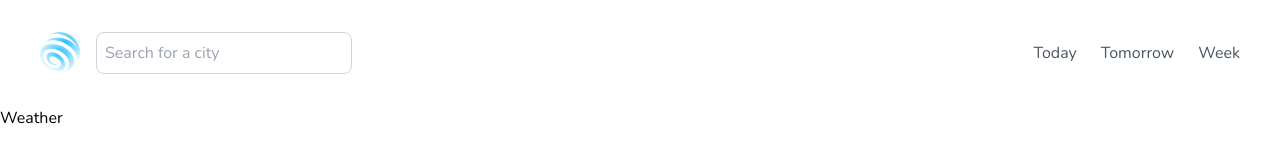
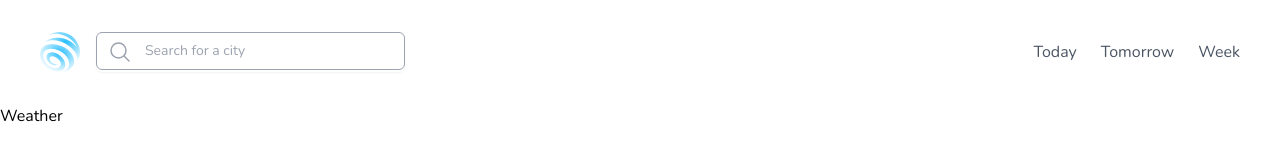
Before and after one commit to kazhemyaka/atmosphere, a React (Vite) app: page /weather in a window 1280 px wide. Shown: the top 160 px of the page. Built offline with nearby package versions, Linux system fonts and the light colour scheme.

Commit message:
Search form transformed to component

```diff
--- a/src/components/Header/WeatherHeader.jsx
+++ b/src/components/Header/WeatherHeader.jsx
@@ -1,19 +1,14 @@
 import Logo from "../../assets/logo.svg";
+import Search from "../Search/Search";
 
 function WeatherHeader() {
   return (
     <header className="bg-white flex items-center justify-between py-8 px-10">
-      <div className="flex gap-4">
+      <div className="flex gap-4 align-center">
         <a href="#">
           <img src={Logo} alt="Logo" className="h-10 w-auto" />
         </a>
-        <form action="#">
-          <input
-            type="text"
-            placeholder="Search for a city"
-            className="border border-gray-300 p-2 rounded-lg w-64 transition ease-in-out"
-          />
-        </form>
+        <Search />
       </div>
       <nav>
         <ul className="flex items-center justify-content space-x-6">
--- /dev/null
+++ b/src/components/Search/Search.jsx
@@ -0,0 +1,33 @@
+const Search = () => {
+  return (
+    <form action="#" className="flex justify-center">
+      <div className="relative rounded-md shadow-sm">
+        <div className="pointer-events-none absolute inset-y-0 left-0 flex items-center pl-3">
+          <svg
+            xmlns="http://www.w3.org/2000/svg"
+            fill="none"
+            viewBox="0 0 24 24"
+            strokeWidth={1.5}
+            stroke="currentColor"
+            className="size-6 text-gray-400"
+          >
+            <path
+              strokeLinecap="round"
+              strokeLinejoin="round"
+              d="m21 21-5.197-5.197m0 0A7.5 7.5 0 1 0 5.196 5.196a7.5 7.5 0 0 0 10.607 10.607Z"
+            />
+          </svg>
+        </div>
+        <input
+          type="text"
+          name="city"
+          id="city"
+          className="w-full block rounded-md border border-gray-400 py-1.5 pl-12 pr-20 text-gray-900 placeholder:text-gray-400 sm:text-sm sm:leading-6 focus:outline-none focus:ring-1 focus:ring-dodger-blue focus:border-dodger-blue transition ease-in-out duration-150"
+          placeholder="Search for a city"
+        />
+      </div>
+    </form>
+  );
+};
+
+export default Search;
--- a/src/components/WelcomeSection/WelcomeSection.jsx
+++ b/src/components/WelcomeSection/WelcomeSection.jsx
@@ -1,3 +1,5 @@
+import Search from "../Search/Search";
+
 const WelcomeSection = () => {
   return (
     <section className="px-5 sm:px-10 text-center flex flex-col gap-6 bg-gradient-to-t from-sky-100 to-white h-full justify-center items-center">
@@ -9,33 +11,7 @@ const WelcomeSection = () => {
         type in the name of your city and get accurate, real-time weather
         information at your fingertips!
       </p>
-      <form action="#" className="flex justify-center">
-        <div className="relative mt-2 rounded-md shadow-sm">
-          <div className="pointer-events-none absolute inset-y-0 left-0 flex items-center pl-3">
-            <svg
-              xmlns="http://www.w3.org/2000/svg"
-              fill="none"
-              viewBox="0 0 24 24"
-              strokeWidth={1.5}
-              stroke="currentColor"
-              className="size-6 text-gray-400"
-            >
-              <path
-                strokeLinecap="round"
-                strokeLinejoin="round"
-                d="m21 21-5.197-5.197m0 0A7.5 7.5 0 1 0 5.196 5.196a7.5 7.5 0 0 0 10.607 10.607Z"
-              />
-            </svg>
-          </div>
-          <input
-            type="text"
-            name="city"
-            id="city"
-            className="w-full block rounded-md border border-gray-400 py-1.5 pl-12 pr-20 text-gray-900 placeholder:text-gray-400 sm:text-sm sm:leading-6 focus:outline-none focus:ring-1 focus:ring-dodger-blue focus:border-dodger-blue transition ease-in-out duration-150"
-            placeholder="Search for a city"
-          />
-        </div>
-      </form>
+      <Search />
     </section>
   );
 };
```
